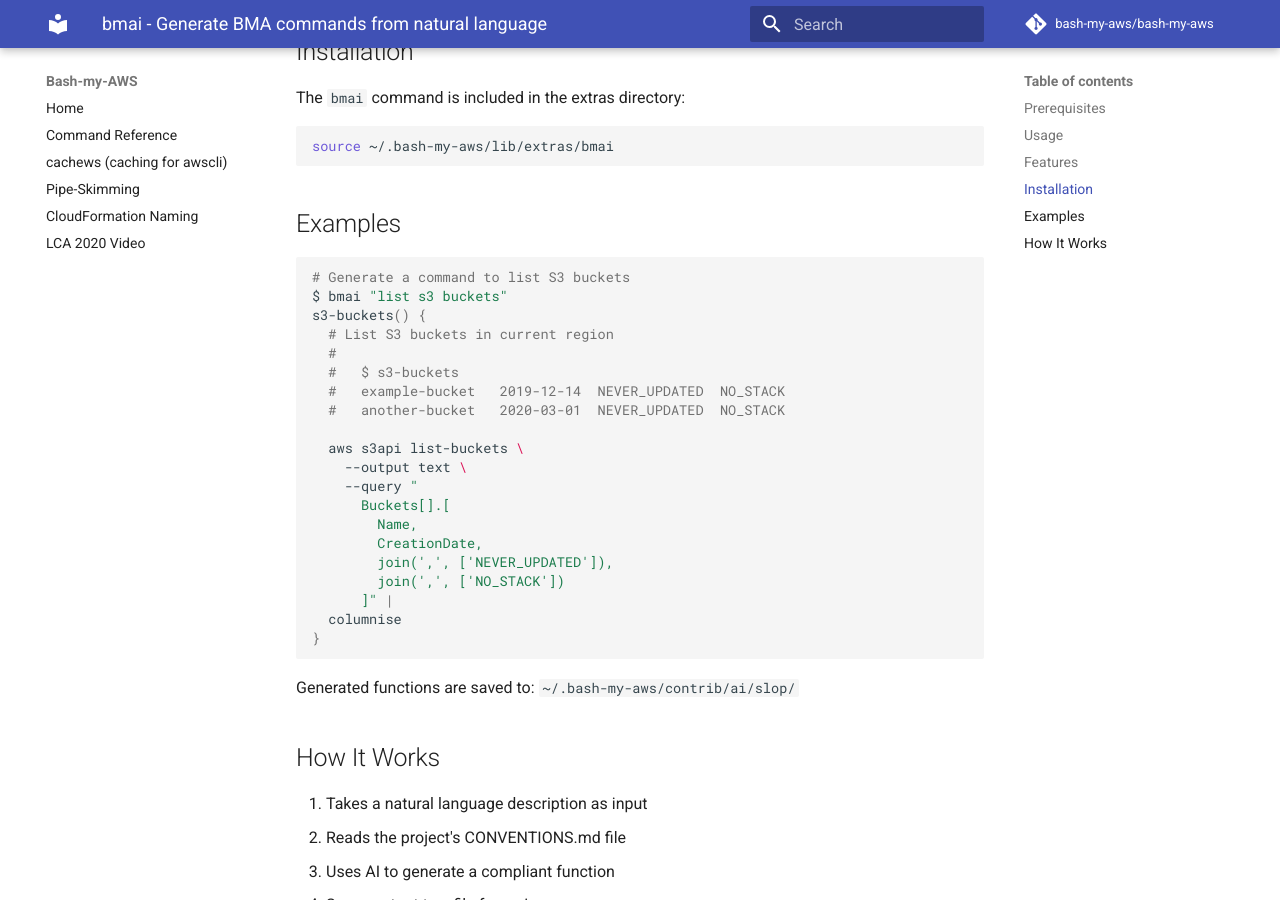
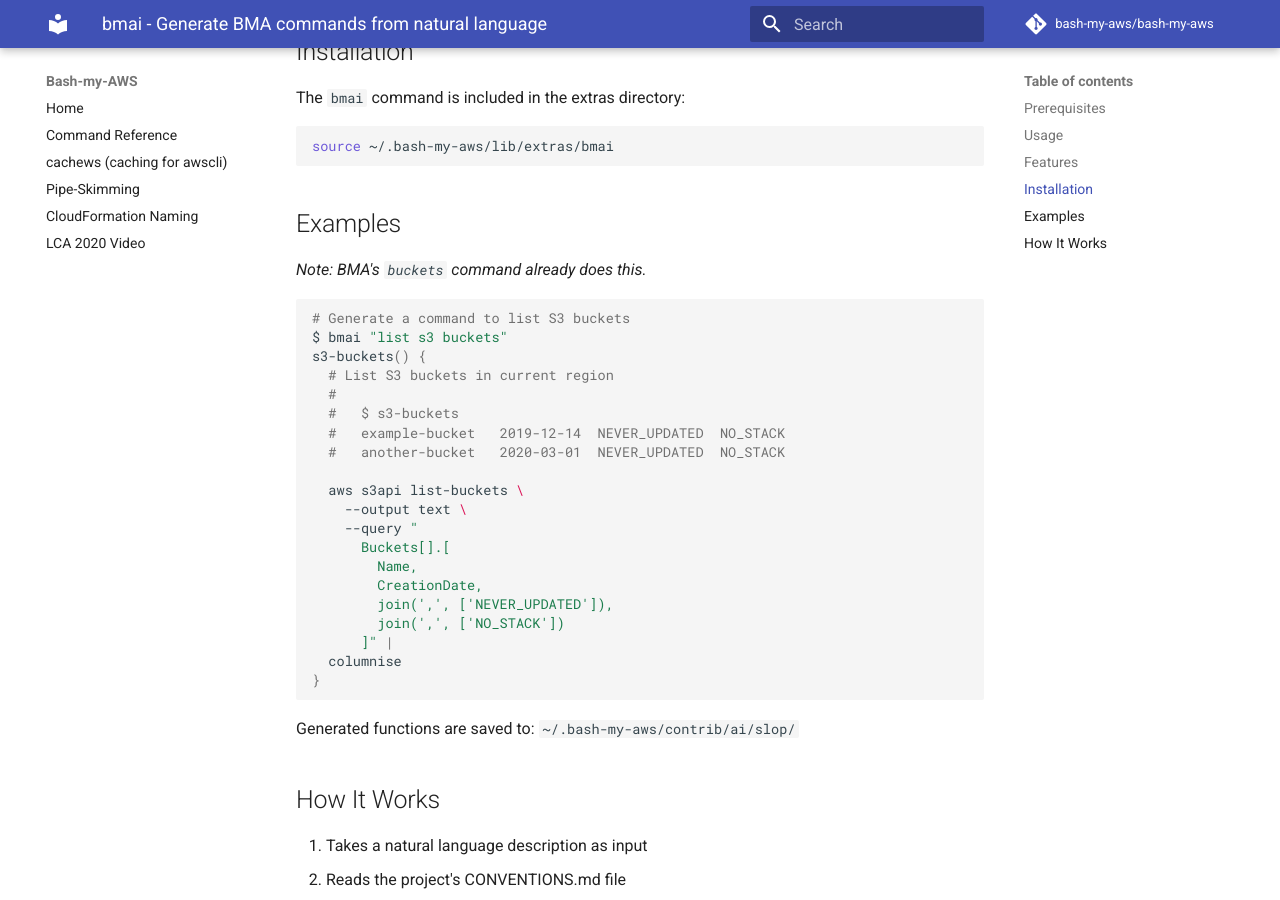
Before and after one commit to bash-my-aws/bash-my-aws, an MkDocs documentation site: the page built from docs/bmai.md, in a window 1280 px wide and 900 px high, scrolled down 822 px. Built offline with MkDocs 1.6.1 and Material for MkDocs 9.7.7, drawn with Linux system fonts in a browser that asks for light colours; comment, search, counter and statistics services are not loaded.

Commit message:
docs: Add note about existing BMA buckets command in documentation

````diff
--- a/docs/bmai.md
+++ b/docs/bmai.md
@@ -36,6 +36,8 @@ source ~/.bash-my-aws/lib/extras/bmai
 ```
 
 ## Examples
+
+*Note: BMA's `buckets` command already does this.*
 
 ```bash
 # Generate a command to list S3 buckets
````
